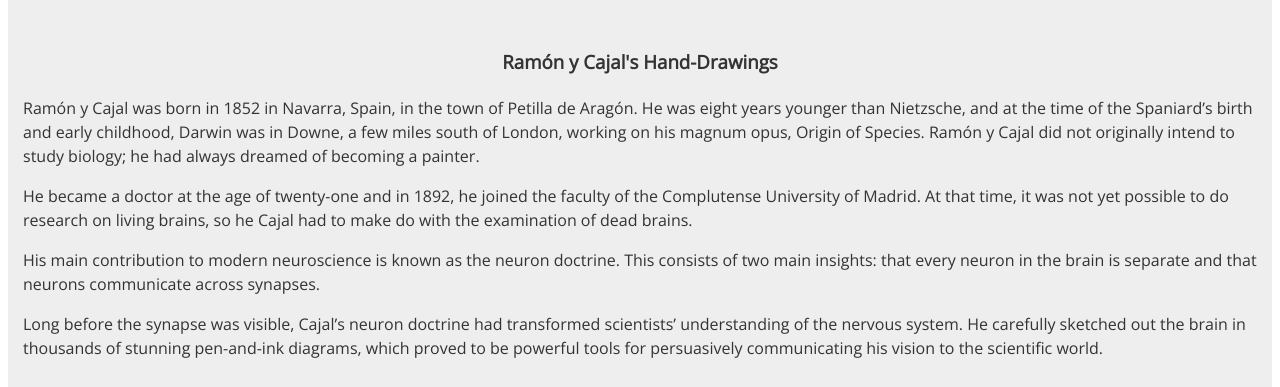
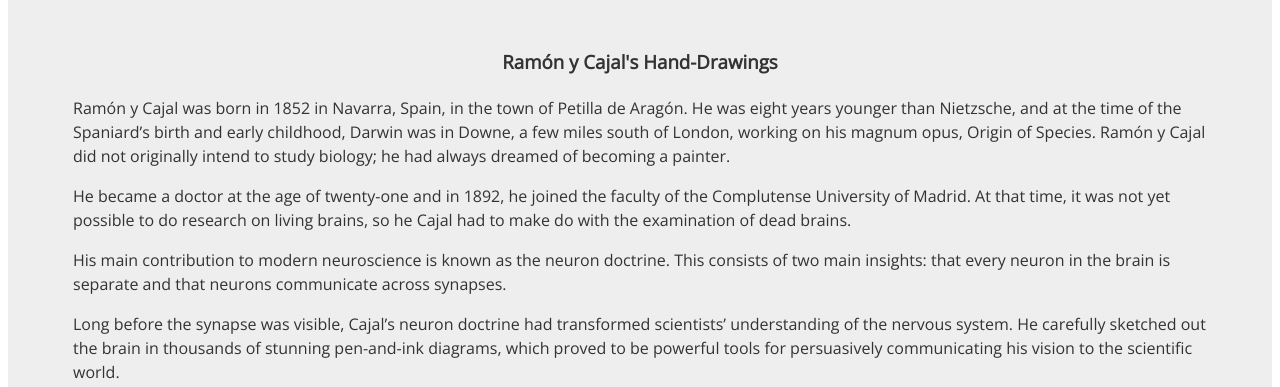
Before and after one commit to lfponton/tribute-page-cajal, a plain HTML site: page index.html in a window 1280 px wide. Shown: the part 594-981 px from the top of the page. Drawn offline with nearby package versions, Linux system fonts and the light colour scheme.

Commit message:
fix: Change margin to article for better readability

```diff
--- a/css/app.css
+++ b/css/app.css
@@ -94,7 +94,7 @@ blockquote {
 }
 
 article {
-  margin-bottom: 50px;
+  margin: 0px 50px 50px 50px;
 }
 article > p {
   text-align: left;
```
